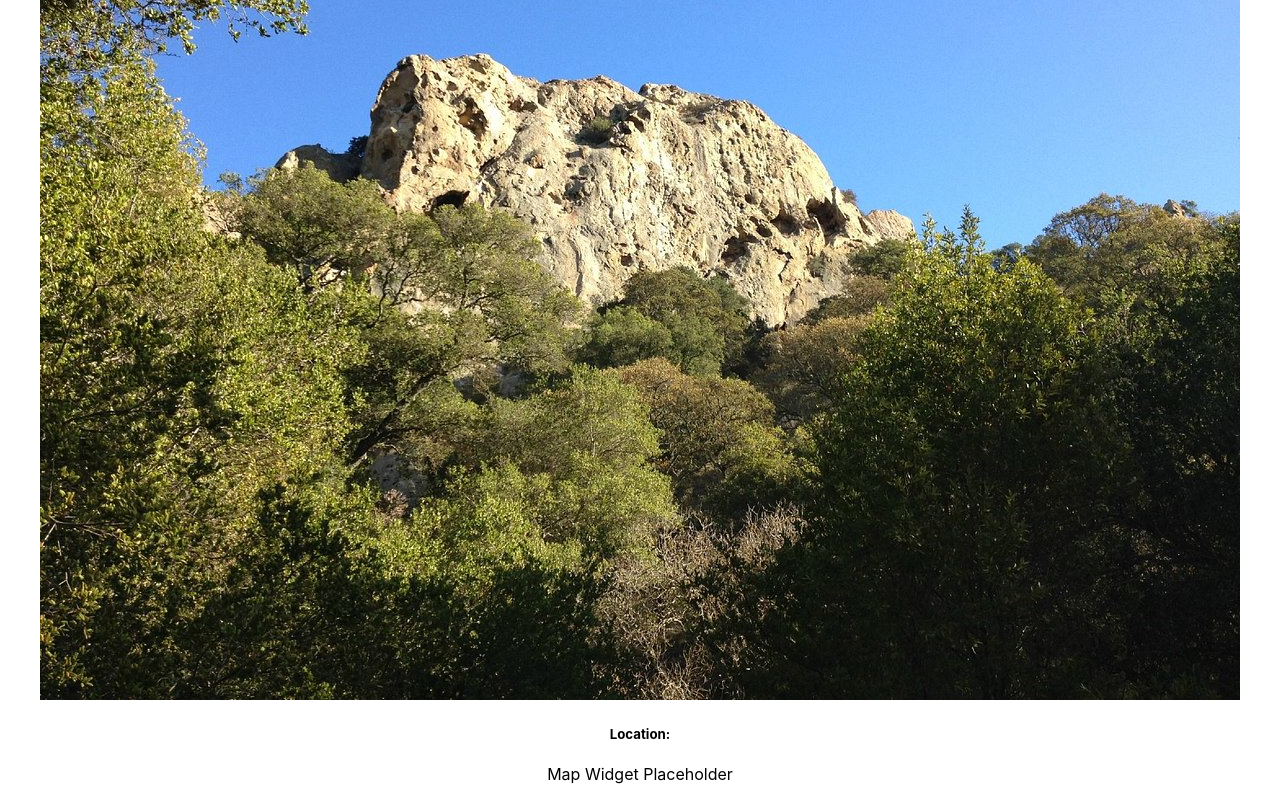
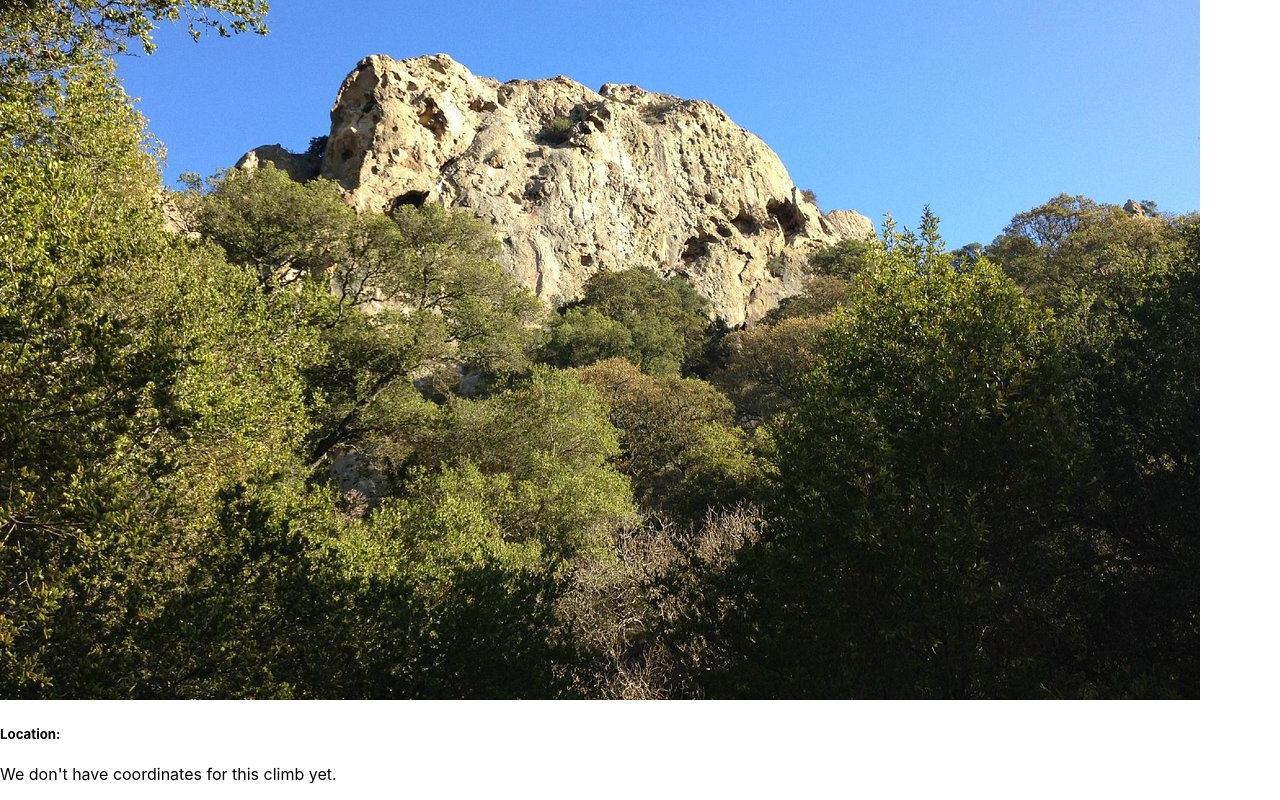
Before and after one commit to jcanzonetta/cs361_ascend, a React (Create React App) app in the folder ascend-ui/: page /climbdetails/2 in a window 1280 px wide. Shown: the part 419-1219 px from the top of the page. Built offline with nearby package versions, Linux system fonts and the light colour scheme; no server answers.

Commit message:
Add map functionality

```diff
--- a/ascend-ui/src/App.css
+++ b/ascend-ui/src/App.css
@@ -1,5 +1,5 @@
 .App {
-  text-align: center;
+  text-align: left;
 }
 
 .App-logo {
--- /dev/null
+++ b/ascend-ui/src/components/Map.js
@@ -0,0 +1,23 @@
+function Map({ coord }) {
+  console.log(coord);
+  const src = `https://www.google.com/maps/embed/v1/place?key=AIzaSyDuwZoWIIMJyOCtdaC7KhjSI4i8xA1LOyY&q=${coord}&maptype=satellite`;
+
+  return (
+    <>
+      {coord ? (
+        <iframe
+          width={"vm"}
+          height={"vh"}
+          style={{ border: 0 }}
+          loading={"lazy"}
+          allowFullScreen
+          src={src}
+        ></iframe>
+      ) : (
+        <p>We don't have coordinates for this climb yet.</p>
+      )}
+    </>
+  );
+}
+
+export default Map;
--- a/ascend-ui/src/pages/ClimbDetails.js
+++ b/ascend-ui/src/pages/ClimbDetails.js
@@ -1,6 +1,7 @@
 import "../App.css";
 import { Link, useParams } from "react-router-dom";
 import { useState, useEffect } from "react";
+import Map from "../components/Map";
 
 function ClimbDetails() {
   const [climb, setClimb] = useState([]);
@@ -39,7 +40,7 @@ function ClimbDetails() {
       </div>
       <div>
         <h5>Description</h5>
-        <body>{climb.description}</body>
+        <div>{climb.description}</div>
       </div>
       <div>
         <h5>Tags:</h5>
@@ -51,7 +52,7 @@ function ClimbDetails() {
       </div>
       <div>
         <h5>Location:</h5>
-        <div>Map Widget Placeholder</div>
+        <Map coord={climb.coordinates} />
       </div>
     </>
   );
--- a/ascend-ui/src/pages/SearchPage.js
+++ b/ascend-ui/src/pages/SearchPage.js
@@ -1,5 +1,5 @@
 import "../App.css";
-import { Link, useLocation, useParams } from "react-router-dom";
+import { Link, useLocation } from "react-router-dom";
 import ClimbSearch from "../components/ClimbSearch";
 import { useState, useEffect } from "react";
 import ClimbResultsList from "../components/ClimbResultsList";
@@ -8,7 +8,6 @@ function SearchPage() {
   const [climbs, setClimbs] = useState([]);
   const [query, setQuery] = useState();
   const location = useLocation();
-  // const query = new URLSearchParams(location.search).get("search");
 
   const loadClimbs = async () => {
     const response = await fetch(`/climbs${location.search}`);
```
Also changed, not shown: 1 other file (tests, documents, lock files or other folders).
